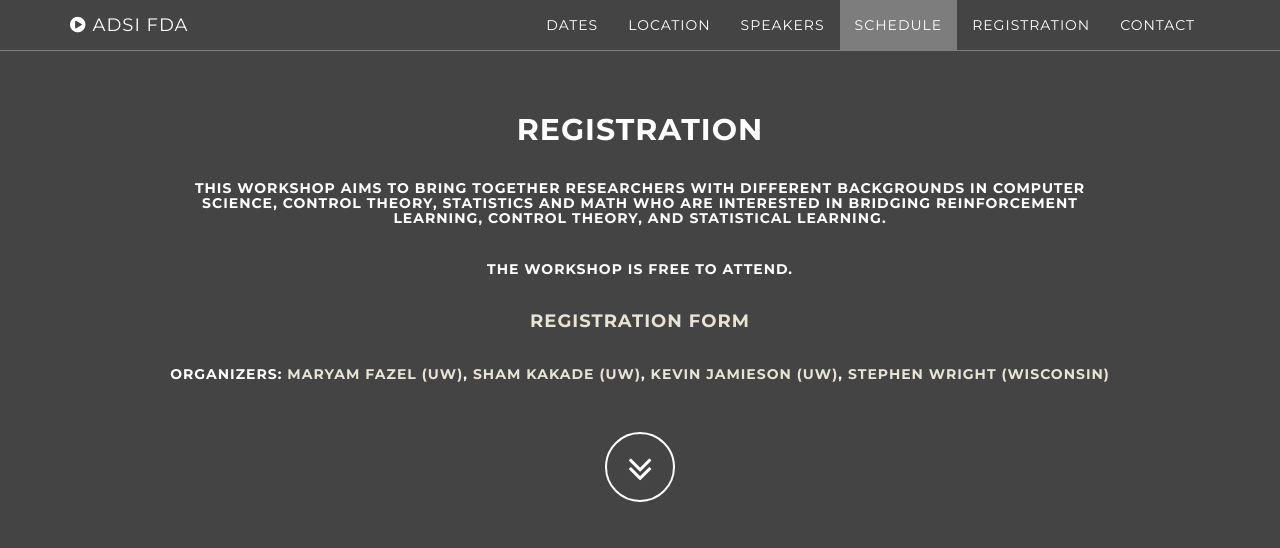
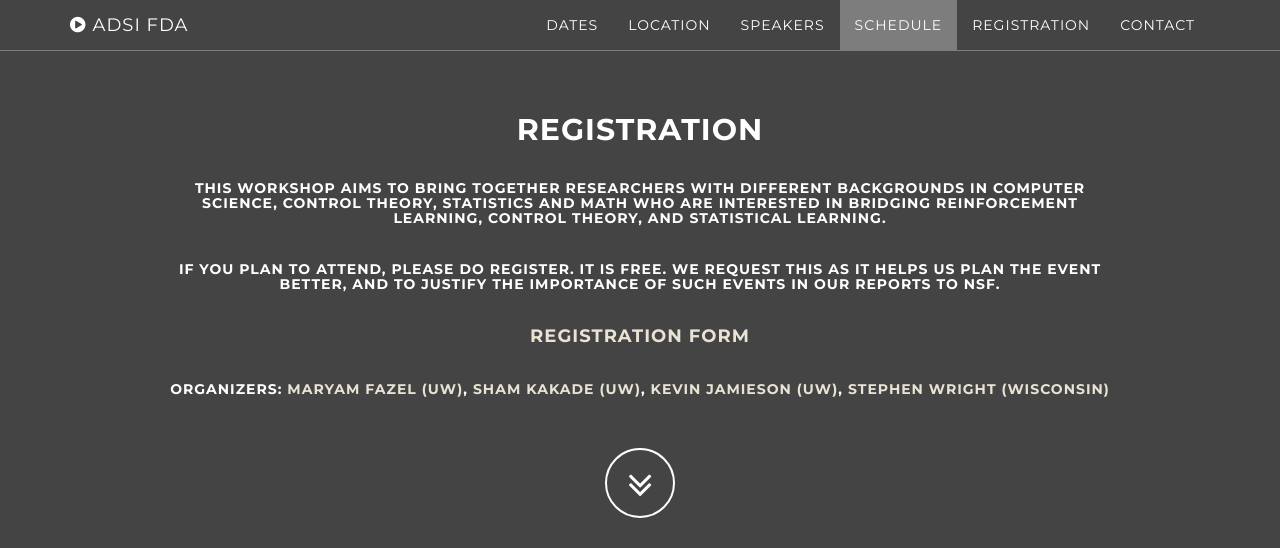
Before and after one commit to kgjamieson/ifds-workshop-2025, a Jekyll site: the page built from index.html, in a window 1280 px wide and 900 px high, scrolled down 4630 px, cut to the strip 0-548 px from the top of the window. Built offline with Jekyll 4.4.1, drawn with Linux system fonts in a browser that asks for light colours.

Commit message:
Updating registration information.

```diff
--- a/_includes/about.html
+++ b/_includes/about.html
@@ -5,7 +5,7 @@
           <div class="col-md-10 col-md-offset-1">
             <h2 class="text-center">Registration</h2>
             <h5 class="text-center">This workshop aims to bring together researchers with different backgrounds in computer science, control theory, statistics and math who are interested in bridging reinforcement learning, control theory, and statistical learning.</h5>
-            <h5 class="text-center">The workshop is free to attend.</h5>
+            <h5 class="text-center">If you plan to attend, please do register. It is FREE. We request this as it helps us plan the event better, and to justify the importance of such events in our reports to NSF.</h5>
             <h4 class="text-center"><a href="https://docs.google.com/forms/d/e/1FAIpQLSc5TGVMrxXiCioz6wkXa5Zmp4P56n0Sf4ZsytCeouPvl5prpg/viewform?usp=sf_link">Registration Form</a>
             <h5 class="text-center">Organizers: <a href="https://faculty.washington.edu/mfazel/">Maryam Fazel (UW)</a>, <a href="https://homes.cs.washington.edu/~sham/">Sham Kakade (UW)</a>, <a href="https://homes.cs.washington.edu/~jamieson/about.html">Kevin Jamieson (UW)</a>, <a href="http://pages.cs.wisc.edu/~swright/">Stephen Wright (Wisconsin)</a>
           </div>
```
